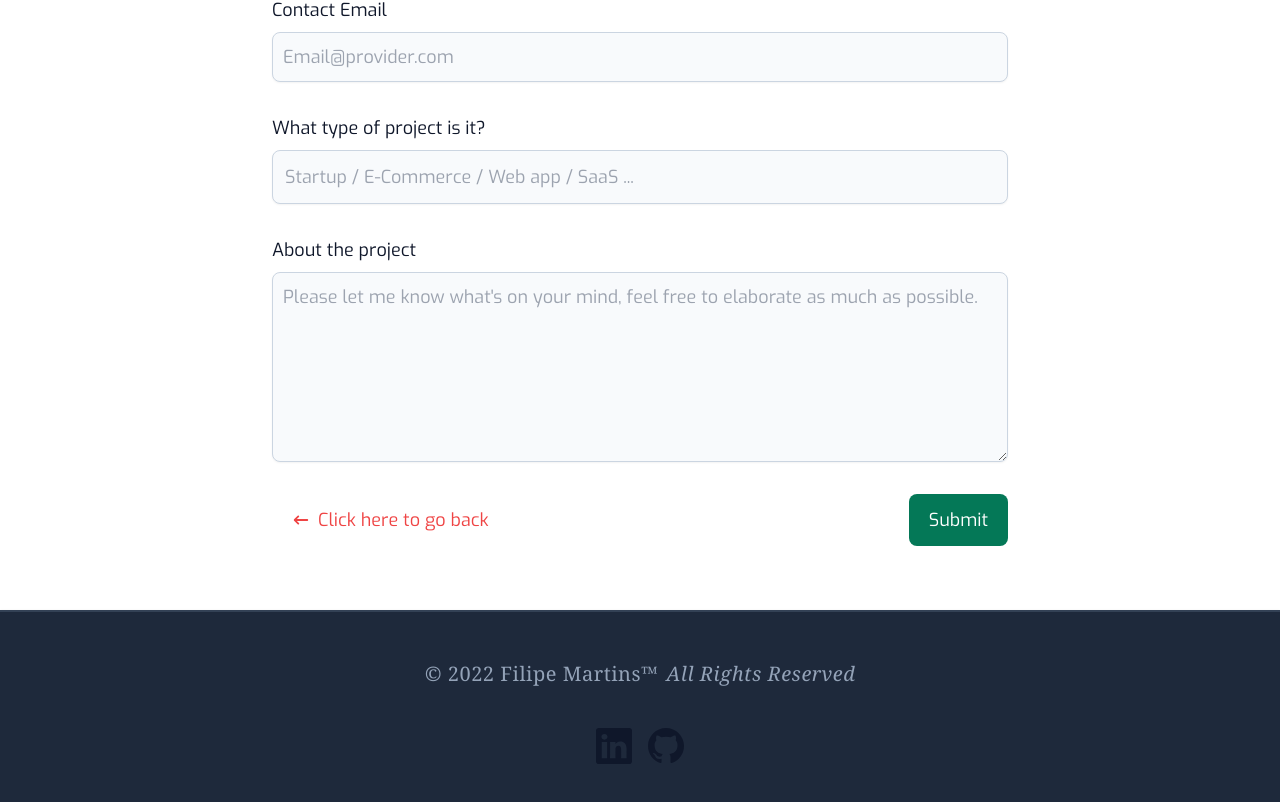
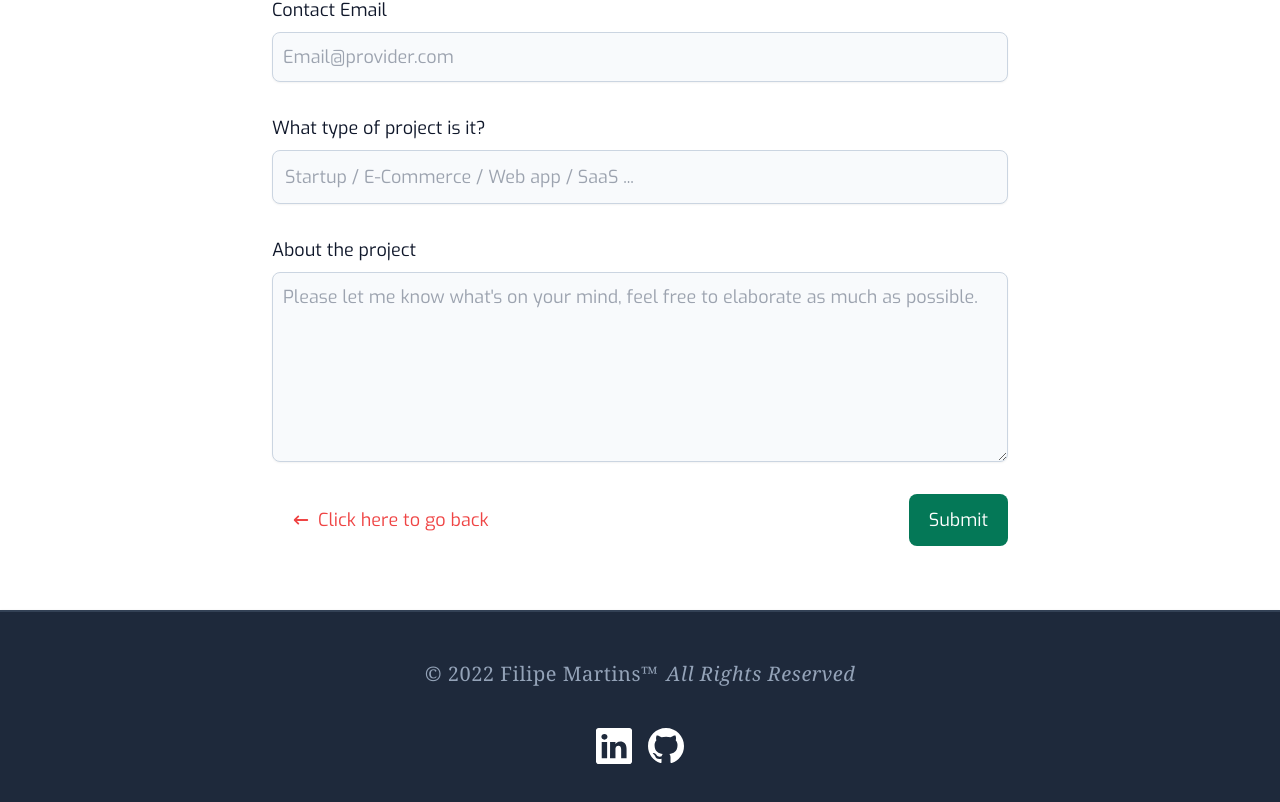
Before and after one commit to Filigs/next-portfolio, a Next.js app: page /contact-form in a window 1280 px wide. Shown: the part 320-1122 px from the top of the page. Built offline with nearby package versions, Linux system fonts and the light colour scheme.

Commit message:
socials lightmode fix
text was dark in a dark background

```diff
--- a/components/socials.js
+++ b/components/socials.js
@@ -8,7 +8,7 @@ export default function Socials() {
   return (
     <ul id={"contacts"} className="flex rounded-xl border-0 md:flex-row">
       <span className="sr-only">{"Social Links"}</span>
-      <li className="items-center p-1 lg:p-2 text-dark dark:text-light hover:text-indigo-600 dark:hover:text-sky-400 text-lg lg:text-2xl xl:text-4xl rounded-xl">
+      <li className="items-center p-1 lg:p-2 text-light dark:text-light hover:text-indigo-600 dark:hover:text-sky-400 text-lg lg:text-2xl xl:text-4xl rounded-xl">
         <a
           href={contacts.linkedIn}
           target="_blank"
@@ -20,7 +20,7 @@ export default function Socials() {
         </a>
       </li>
 
-      <li className="items-center p-1 lg:p-2 text-dark dark:text-light hover:text-indigo-600 dark:hover:text-sky-400 text-lg lg:text-2xl xl:text-4xl rounded-xl">
+      <li className="items-center p-1 lg:p-2 text-light dark:text-light hover:text-indigo-600 dark:hover:text-sky-400 text-lg lg:text-2xl xl:text-4xl rounded-xl">
         <a
           href={contacts.github}
           target="_blank"
--- a/pages/_document.js
+++ b/pages/_document.js
@@ -18,6 +18,8 @@ class myDocument extends Document {
             rel="stylesheet"
           />
           <Script src="..\node_modules\flowbite\dist\flowbite.js" />
+          {/* SEO */}
+          <meta name="robots" content="all" />
           {/* social media url preview */}
           <meta property="og:url" content="https://rebrand.ly/filipemartins" />
           <meta
@@ -66,7 +68,6 @@ class myDocument extends Document {
         </Script>
 
         <body className="text-dark bg-light dark:bg-dark dark:text-light transition-all duration-75 lg:duration-500 antialiased scroll-smooth">
-          <div id="modal-root"></div>
           <Main />
           <NextScript />
         </body>
```
Also changed, not shown: public/robots.txt (added).
